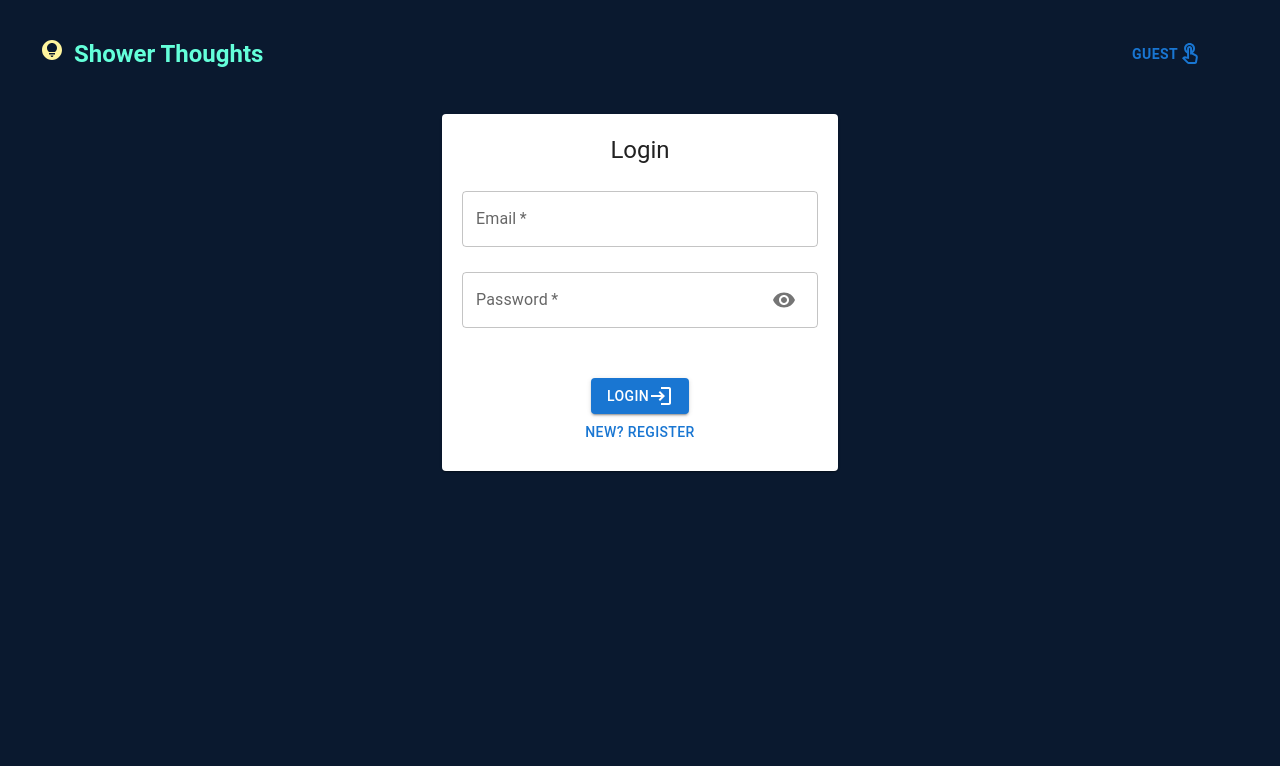
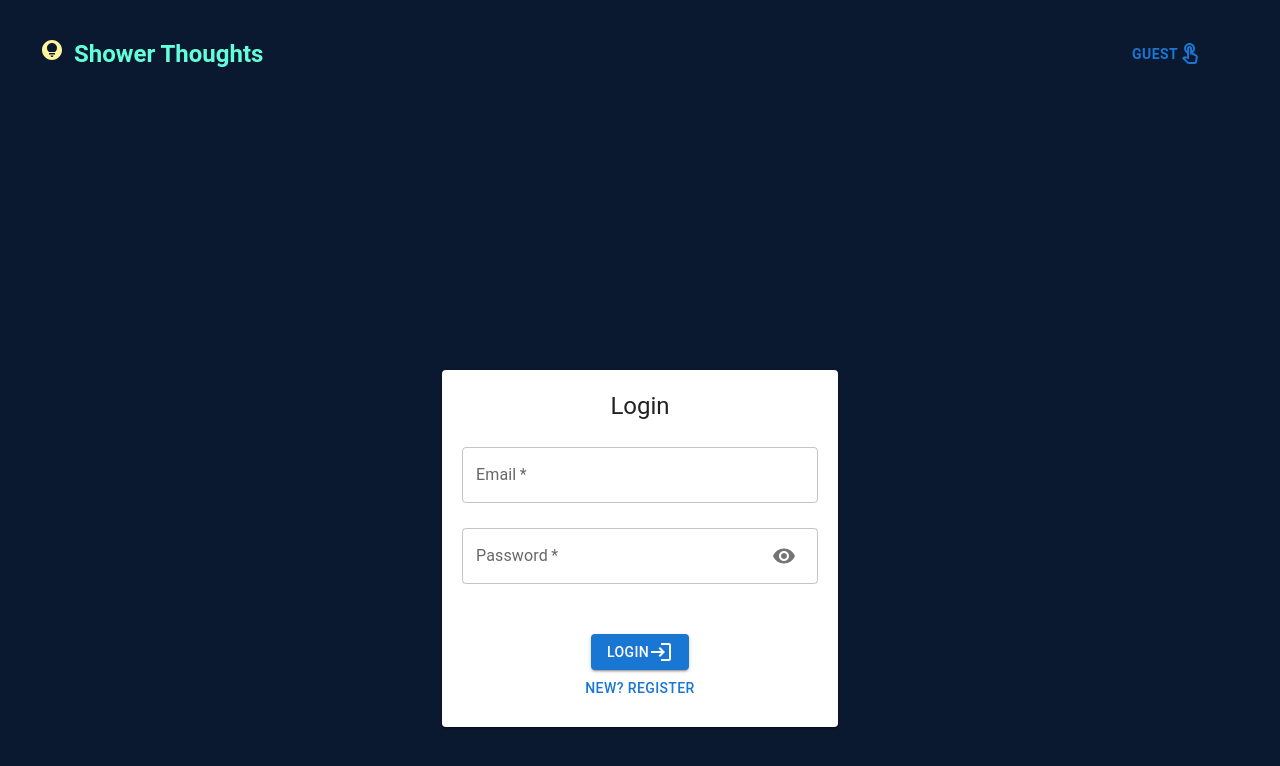
Before and after one commit to HongDucAnhNguyen/Shower-Thoughts-2.0, a React (Create React App) app in the folder client/: page /auth in a window 1280 px wide. Shown: the top 766 px of the page. Built offline with nearby package versions, Linux system fonts and the light colour scheme.

Commit message:
revised routing, moved auth form to center of screen.

```diff
--- a/client/src/components/Auth/Auth.js
+++ b/client/src/components/Auth/Auth.js
@@ -38,7 +38,7 @@ const Auth = () => {
     return <Navigate replace to="/home" />;
   }
   return (
-    <Container component="main" maxWidth="xs">
+    <Container component="main" maxWidth="xs" style={{ marginTop: "20%" }}>
       <Paper style={{ padding: "20px" }}>
         <Typography variant="h5">
           {isRegister ? "Register" : "Login"}
@@ -48,7 +48,6 @@ const Auth = () => {
             {isRegister && (
               <>
                 <Input
-
                   type="text"
                   name="firstname"
                   label="First Name"
--- a/client/src/components/HomePage/HomePage.js
+++ b/client/src/components/HomePage/HomePage.js
@@ -25,7 +25,7 @@ const HomePage = () => {
     (state) => state.reddits
   );
   console.log(url);
-
+  const user = JSON.parse(localStorage.getItem("profile"));
   const dispatch = useDispatch();
 
   const query = useQuery();
@@ -109,7 +109,7 @@ const HomePage = () => {
               setCurrentId={setCurrentId}
               style={query.get("search") ? { height: "100%" } : {}}
             ></Form>
-            {!query.get("search") && (
+            {!query.get("search")  && user && (
               <Paper>
                 <PaginationBar page={page}></PaginationBar>
               </Paper>
--- a/client/src/components/SearchForm/SearchForm.js
+++ b/client/src/components/SearchForm/SearchForm.js
@@ -50,7 +50,7 @@ const SearchForm = () => {
         <Button
           onClick={() => {
             dispatch(getThoughts(1));
-            navigate(`/home?page=${currentPage}`);
+            navigate("/home?page=1");
           }}
         >
           <ReplayIcon></ReplayIcon>
```
